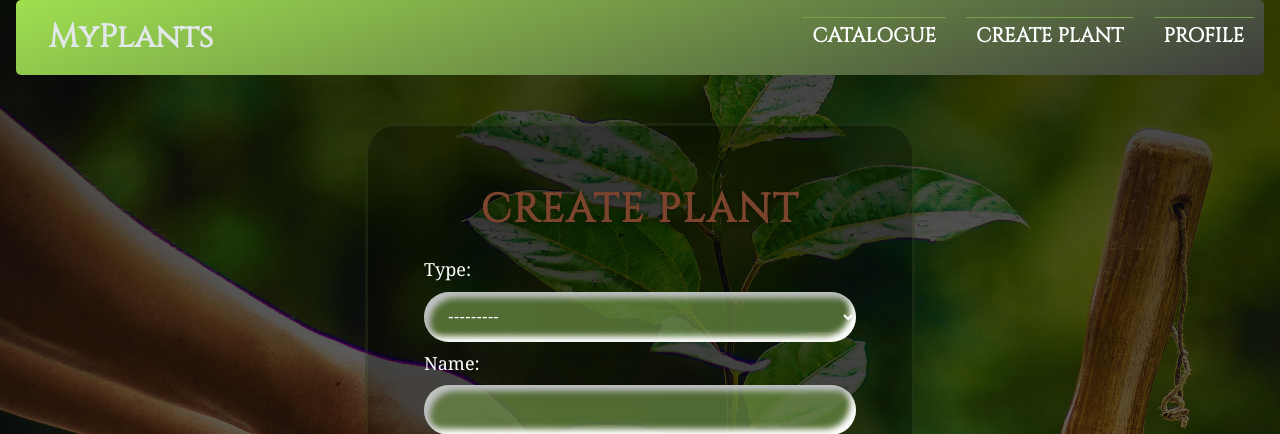
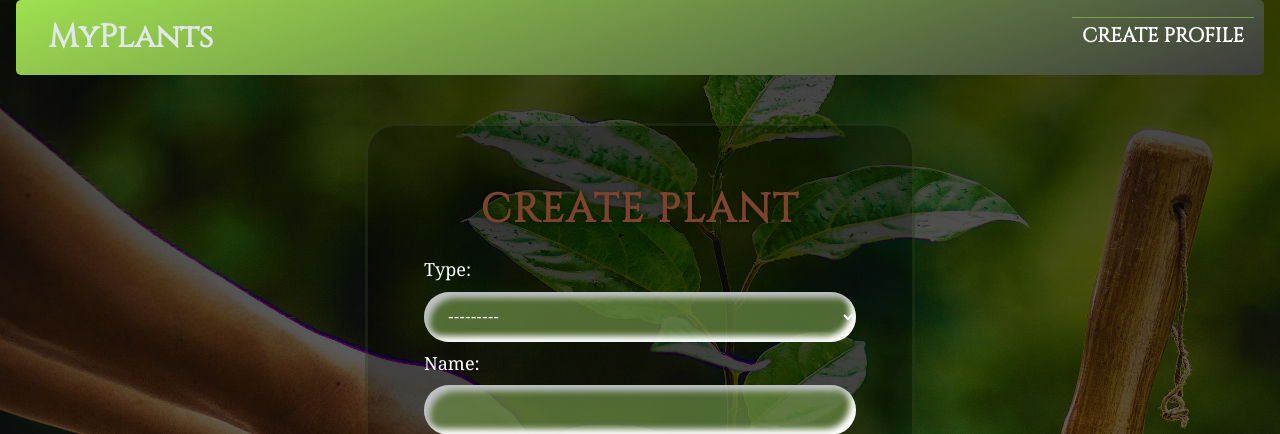
Before and after one commit to GerganaBot/myPlant, a Django app: page /create/ in a window 1280 px wide. Shown: the top 434 px of the page. Run offline with Django 4.2, Linux system fonts and the light colour scheme; some web fonts are replaced.

Commit message:
Adjusted home page template

```diff
--- a/myPlant/plants/models.py
+++ b/myPlant/plants/models.py
@@ -25,3 +25,6 @@ class Plant(models.Model):
     image_url = models.URLField(blank=False, null=False)
     description = models.TextField(blank=False, null=False)
     price = models.FloatField(blank=False, null=False)
+
+    def save(self, *args, **kwargs):
+        super().save(*args, **kwargs)
--- a/myPlant/plants/urls.py
+++ b/myPlant/plants/urls.py
@@ -5,9 +5,9 @@ urlpatterns = [
     path('', views.home_page, name='home-page'),
     path('catalogue/', views.catalogue, name='catalogue'),
     path('create/', views.create_plant, name='create-plant'),
-    path('details/<plant_id>/', views.details_plant, name='plant-details'),
-    path('edit/<plant_id>/', views.edit_plant, name='edit-plant'),
-    path('delete/<plant_id>/', views.delete_plant, name='delete-plant'),
+    path('details/<int:plant_id>/', views.details_plant, name='plant-details'),
+    path('edit/<int:plant_id>/', views.edit_plant, name='edit-plant'),
+    path('delete/<int:plant_id>/', views.delete_plant, name='delete-plant'),
     path('profile/', include([
         path('create/', views.create_profile, name='create-profile'),
         path('edit/', views.edit_profile, name='edit-profile'),
--- a/templates/base.html
+++ b/templates/base.html
@@ -14,11 +14,15 @@
 <div id="box">
     <header>
         <!-- Navigation Bar -->
-        <h1><a class="index-navigation" href="#">MyPlants</a></h1>
+        <h1><a class="index-navigation" href="{% url 'home-page' %}">MyPlants</a></h1>
         <nav>
+            {% if not request.user.is_authenticated %}
+            <a href="{% url 'create-profile' %}">Create Profile</a>
+            {% else %}
             <a href="{% url 'catalogue' %}">Catalogue</a>
             <a href="{% url 'create-plant' %}">Create Plant</a>
             <a href="{% url 'profile-details' %}">Profile</a>
+            {% endif %}
         </nav>
     </header>
     <section>
```
